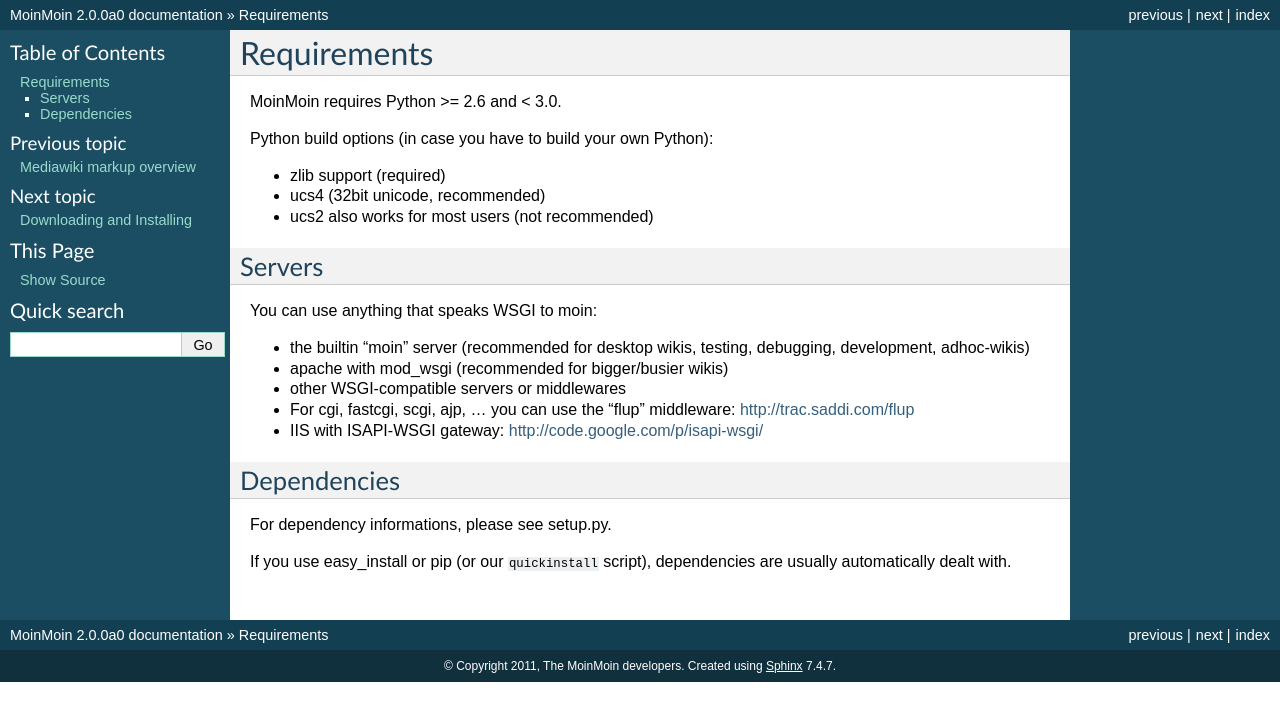
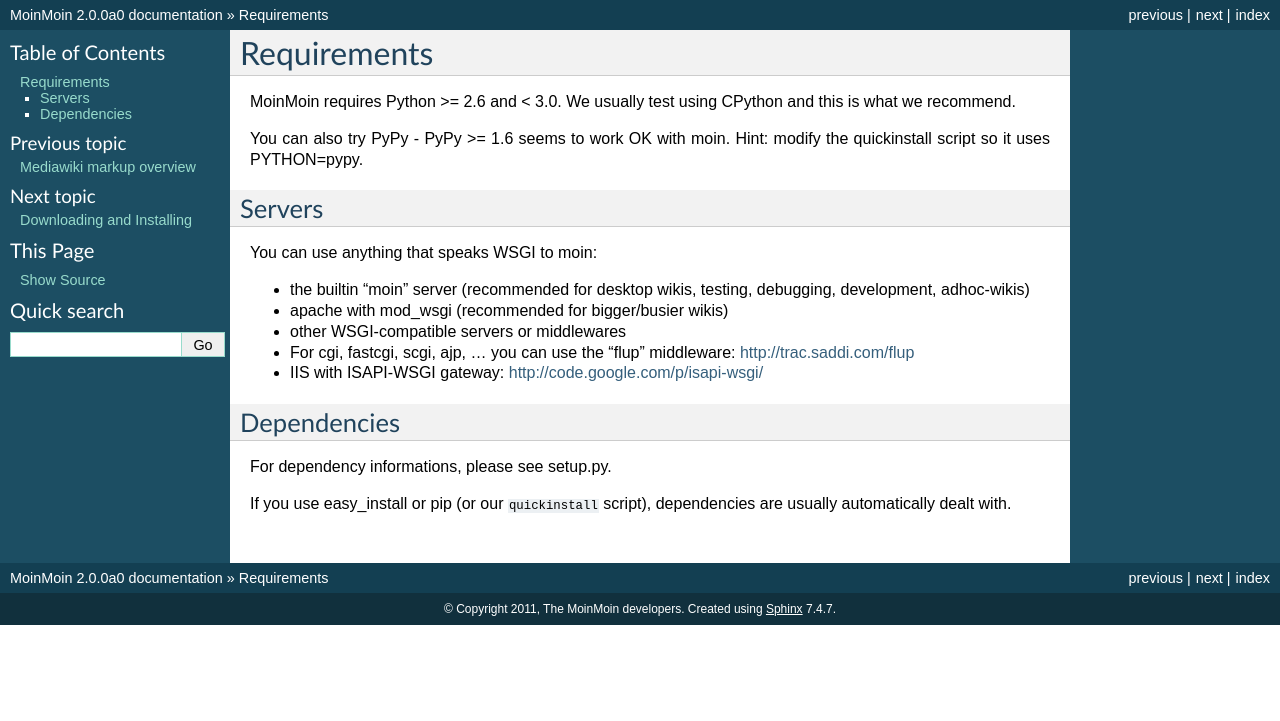
Before and after one commit to bhrigu123/moin-2.0-beta, a Sphinx documentation site: the page built from docs/admin/requirements.rst, in a window 1280 px wide. Shown: the top 721 px of the page. Built offline with Sphinx 7.4.7, drawn with Linux system fonts in a browser that asks for light colours.

Commit message:
requirements: add a note that pypy >= 1.6 works ok now

```diff
--- a/docs/admin/requirements.rst
+++ b/docs/admin/requirements.rst
@@ -3,13 +3,10 @@
 ============
 
 MoinMoin requires Python >= 2.6 and < 3.0.
+We usually test using CPython and this is what we recommend.
 
-Python build options (in case you have to build your own Python):
-
-* zlib support (required)
-* ucs4 (32bit unicode, recommended)
-* ucs2 also works for most users (not recommended)
-
+You can also try PyPy - PyPy >= 1.6 seems to work OK with moin.
+Hint: modify the quickinstall script so it uses PYTHON=pypy.
 
 Servers
 =======
```
